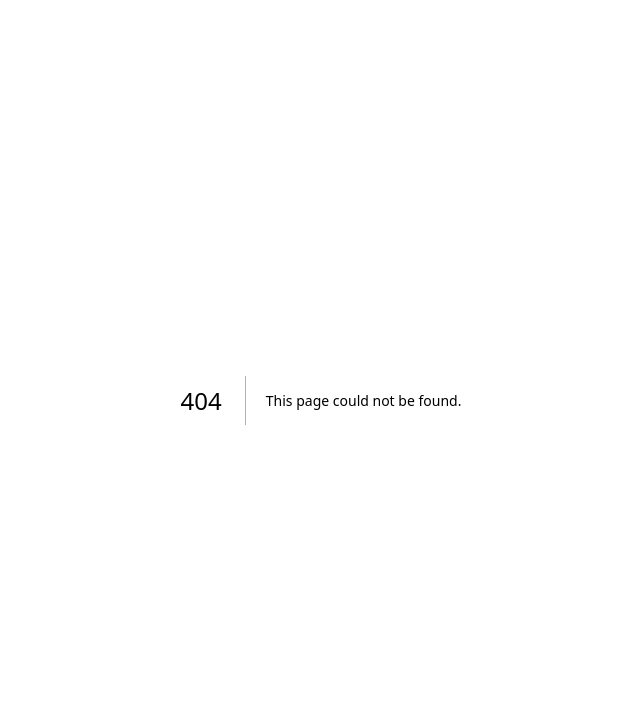
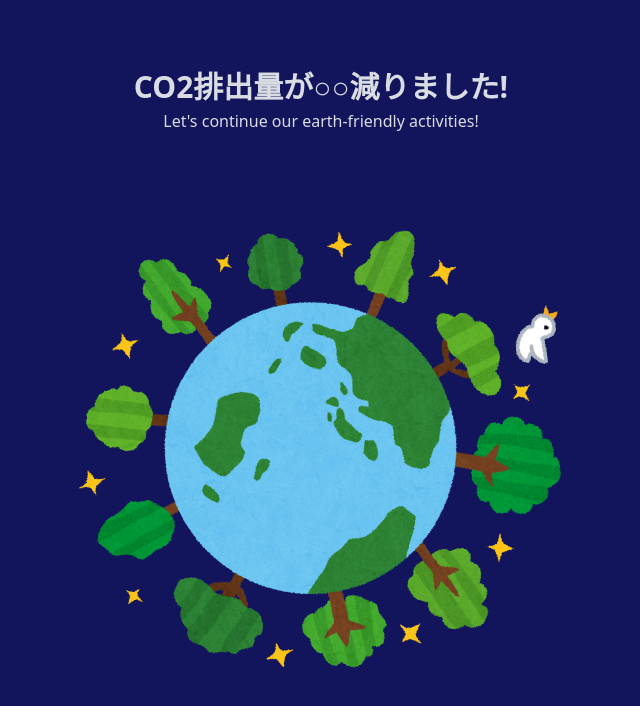
Before and after one commit to kyoko-furuki/walk-front, a Next.js app: page /walk/end in a window 1280 px wide. Before the commit this address had no page. Shown: the top 706 px of the page, without its empty margins (319-959 px from the left). Built offline with nearby package versions, Linux system fonts and the light colour scheme.

Commit message:
endページ作成

```diff
--- /dev/null
+++ b/src/pages/walk/end.js
@@ -0,0 +1,23 @@
+import Link from "next/link";
+import styles from "../../styles/Home.module.css";
+import React from "react";
+
+export default function End() {
+  return (
+    <div className={styles.container_end}>
+      <main className={styles.main}>
+        <h2 className={styles.title_end}>CO2排出量が○○減りました!</h2>
+        <h3 className={styles.subtitle}>
+          Let's continue our earth-friendly activities!
+        </h3>
+
+        <img
+          src="../img/end_earth.png"
+          className={`${styles.earth} ${styles.rotate}`} // rotateクラスを追加
+          style={{ width: "500px" }}
+          alt="Earth"
+        />
+      </main>
+    </div>
+  );
+}
--- a/src/pages/walk/tree.js
+++ b/src/pages/walk/tree.js
@@ -66,7 +66,7 @@ export default function Walk() {
           </Link>
         </div>
         <div className={styles.treeContainer}>
-          <Link href="/end">
+          <Link href="/walk/end">
             <img
               className={styles.treeEnd}
               src="../img/tree_end.png"
--- a/src/styles/Home.module.css
+++ b/src/styles/Home.module.css
@@ -106,3 +106,35 @@
 .treeEnd:hover {
   filter: brightness(90%);
 }
+
+.container_end {
+  background-color: #12155c;
+}
+
+.title_end {
+  font-weight: bold;
+  font-size: 30px;
+  color: rgb(217, 220, 227);
+}
+
+.subtitle {
+  color: rgb(217, 220, 227);
+}
+
+.earth {
+  position: absolute;
+  top: 25%;
+  width: 300px;
+}
+.rotate {
+  animation: rotate 20s linear infinite;
+}
+
+@keyframes rotate {
+  0% {
+    transform: rotate(0deg);
+  }
+  100% {
+    transform: rotate(360deg);
+  }
+}
```
Also changed, not shown: public/img/end_earth.png (added).
